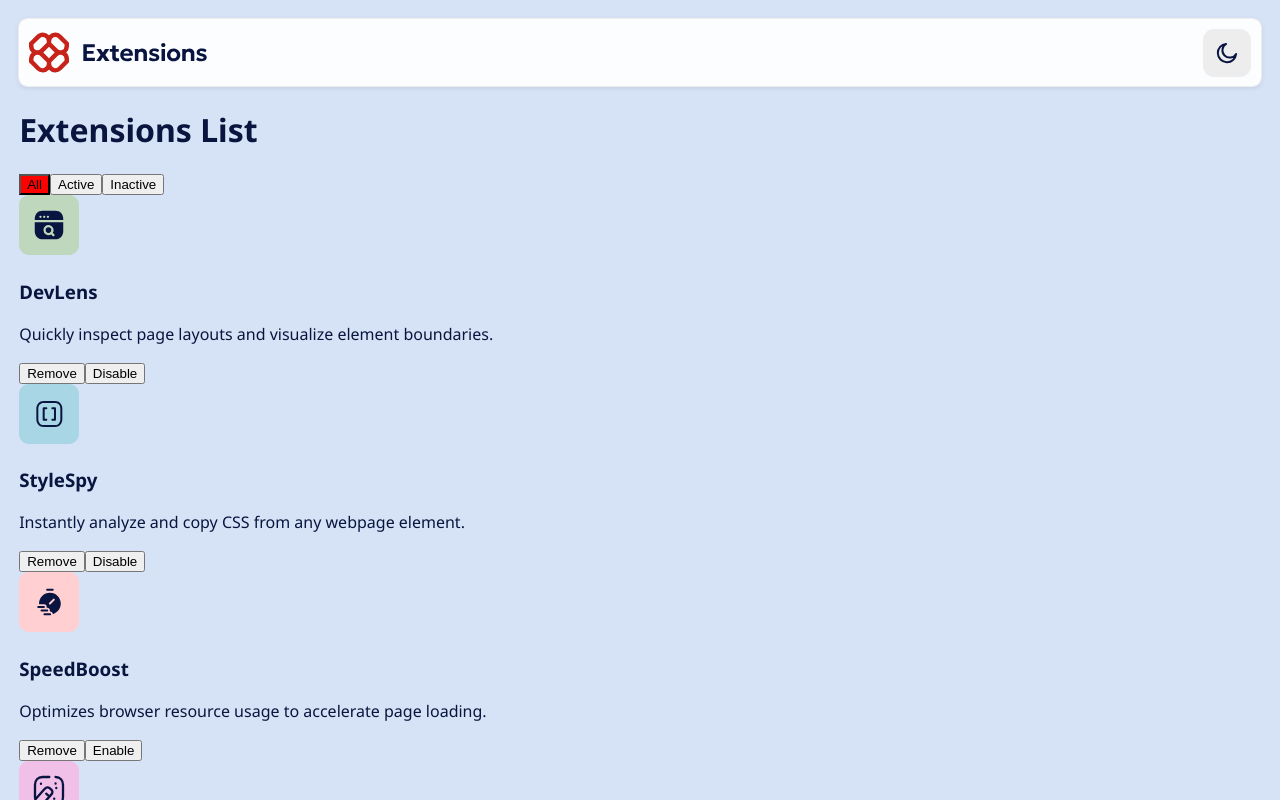
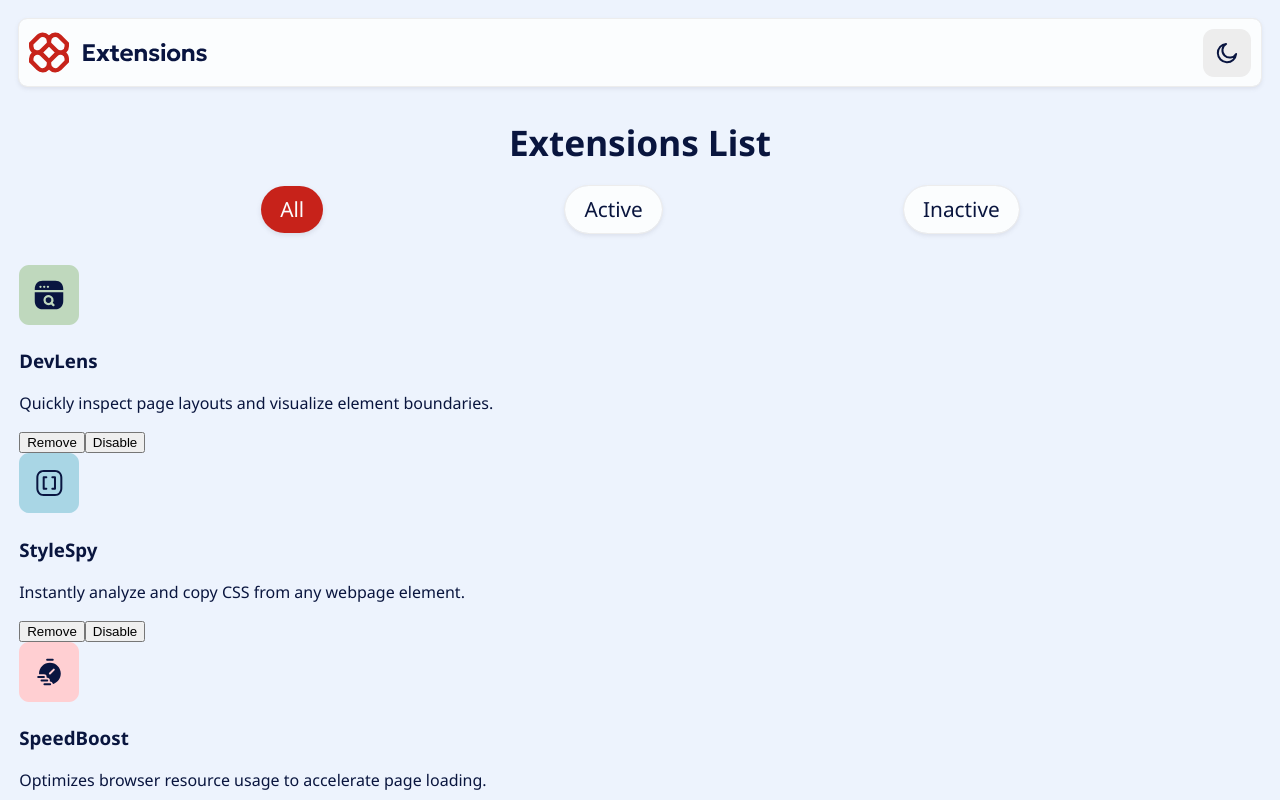
Before and after one commit to Ahtoh1337/browser-extensions-manager-ui-main, a React (Vite) app: page / in a window 1280 px wide. Shown: the top 800 px of the page. Built offline with nearby package versions, Linux system fonts and the light colour scheme.

Commit message:
Add extensions list top bar styling

```diff
--- a/src/components/ExtTopBar.tsx
+++ b/src/components/ExtTopBar.tsx
@@ -10,15 +10,17 @@ export default function ExtTopBar({ filter, onSelectFilter }: ExtTopBarProps) {
         const filterOption: ExtFilterOptions = e.currentTarget.getAttribute("data-filter") as ExtFilterOptions;
         onSelectFilter(filterOption);
     }
-    return <div>
-        <h1>Extensions List</h1>
+    return <div className="ext-top-bar">
+        <h1 className="ext-top-bar__heading">Extensions List</h1>
+        <div className="ext-top-bar__button-list">
             {["All", "Active", "Inactive"].map(o => <button
                 key={o}
                 data-filter={o}
                 data-active={o === filter}
                 onClick={handleFilterButtonClick}
-            className="ext-top-bar__filter-button">
+                className="ext-top-bar__filter-button bordered">
                 {o}
             </button>)}
         </div>
+    </div>
 }
--- a/src/components/Header.tsx
+++ b/src/components/Header.tsx
@@ -16,7 +16,7 @@ export default function Header() {
         else document.querySelector("body")?.classList.remove("dark");
     }, [isDark])
 
-    return <header className="header">
+    return <header className="header bordered">
         {isDark ?
             <img src={logoDark} alt="Website logo" /> :
             <img src={logo} alt="Website logo" />}
--- a/src/index.css
+++ b/src/index.css
@@ -12,7 +12,8 @@
     --neutral-100: hsl(0, 0%, 93%);
     --neutral-0: hsl(200, 60%, 99%);
 
-    --dark-900: hsl(228, 68%, 7%);
+    --custom-900: hsl(228, 68%, 7%);
+    --custom-0: hsl(215, 81%, 96%);
 
     --red-400: hsl(3, 86%, 64%);
     --red-500: hsl(3, 71%, 56%);
@@ -33,12 +34,12 @@ body {
     font-weight: 400;
 
     color: var(--neutral-900);
-    background-color: var(--neutral-200);
+    background-color: var(--custom-0);
 }
 
 body.dark {
     color: var(--neutral-0);
-    background-color: var(--dark-900);
+    background-color: var(--custom-900);
 }
 
 .main-container {
@@ -47,13 +48,23 @@ body.dark {
 
 
 
+.bordered {
+    outline: 1px solid var(--neutral-100);
+    box-shadow: 0 2px 5px hsl(226, 11%, 37%, 0.15);
+}
+
+.dark .bordered {
+    outline-color: var(--neutral-600);
+    box-shadow: none;
+}
+
+
+
 .header {
     background-color: var(--neutral-0);
     padding: .6rem;
 
-    outline: 1px solid var(--neutral-100);
     border-radius: .5rem;
-    box-shadow: 0 2px 5px hsl(226, 11%, 37%, 0.15);
 
     display: flex;
     align-items: center;
@@ -63,7 +74,6 @@ body.dark {
 .dark .header {
     background-color: var(--neutral-800);
     outline: none;
-    box-shadow: none;
 }
 
 .header__theme-button {
@@ -85,6 +95,52 @@ body.dark {
 }
 
 
+
+.ext-top-bar {
+    display: flex;
+    flex-direction: column;
+    align-items: center;
+    justify-content: center;
+
+    margin: 2rem 0;
+}
+
+.ext-top-bar__heading {
+    font-size: 2.2rem;
+    margin-top: 0;
+    margin-bottom: 1.2rem;
+}
+
+.ext-top-bar__button-list {
+    align-self: stretch;
+    display: flex;
+    align-items: center;
+    justify-content: space-evenly;
+}
+
+.ext-top-bar__filter-button {
+    padding: .6rem 1.2rem;
+
+    background-color: var(--neutral-0);
+    border: none;
+    border-radius: calc(infinity * 1px);
+
+    font-family: inherit;
+    font-size: 1.3rem;
+    color: inherit;
+}
+
+.dark .ext-top-bar__filter-button {
+    background-color: var(--neutral-700);
+}
+
 .ext-top-bar__filter-button[data-active="true"] {
-    background-color: red;
+    background-color: var(--red-700);
+    color: var(--neutral-0);
+    outline: none;
 }
+
+.dark .ext-top-bar__filter-button[data-active="true"] {
+    color: var(--neutral-900);
+    background-color: var(--red-400);
+}
```
Lines whose indentation alone changed are shown as unchanged.
